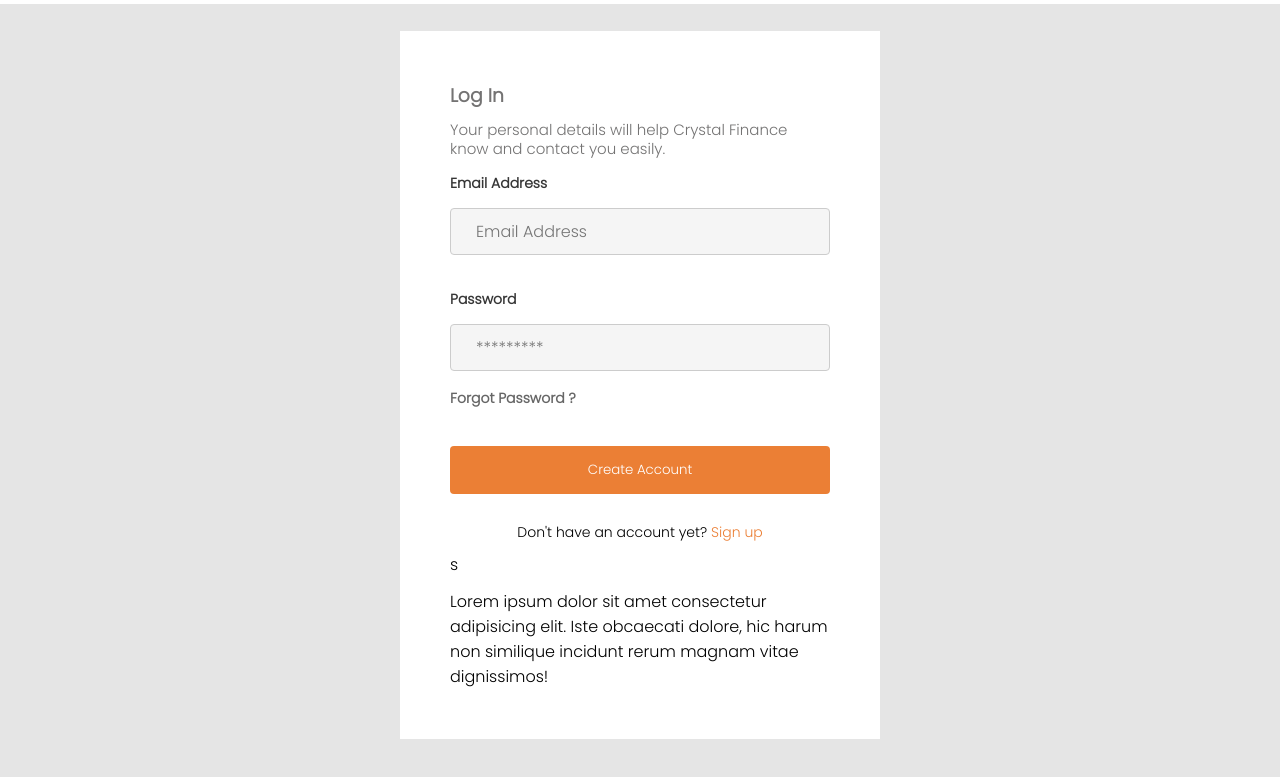
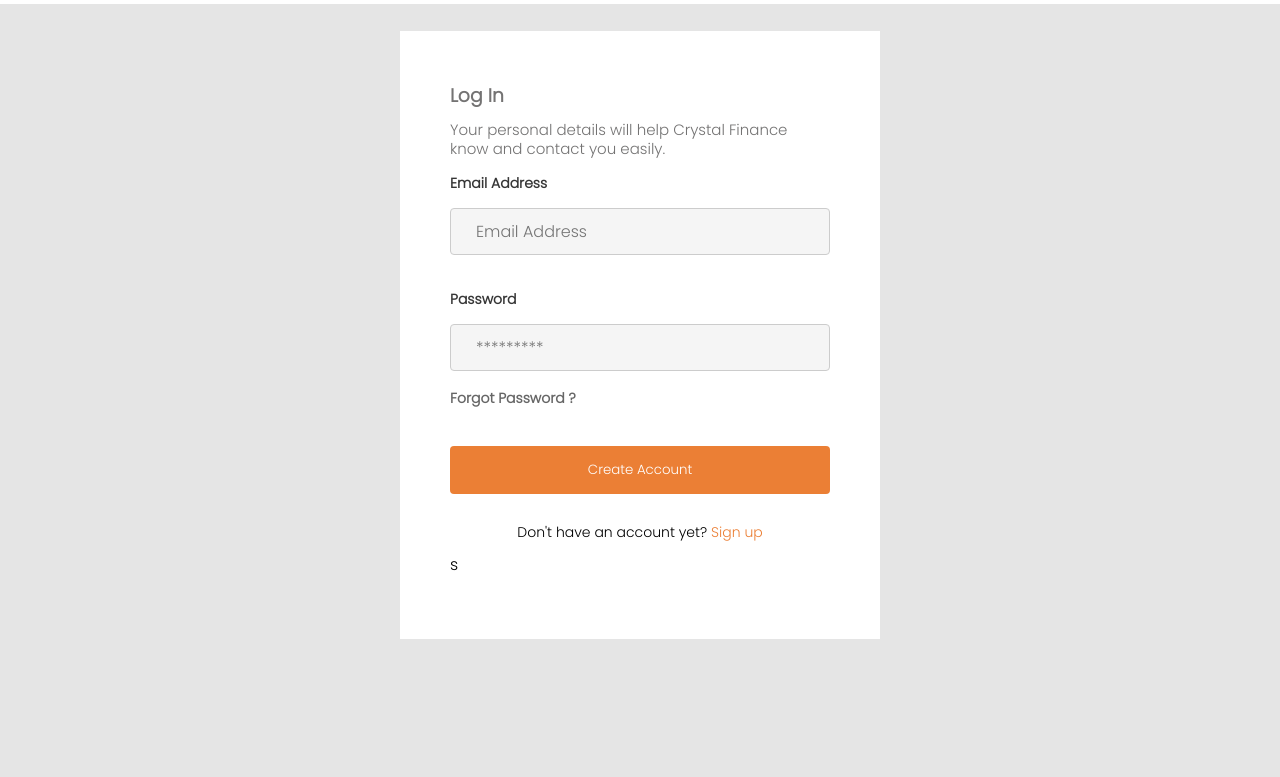
Before and after one commit to Manlikevee/repoNameHere, a plain HTML site: page login.html in a window 1280 px wide. Shown: the part 71-848 px from the top of the page. After the commit the page ends 800 px from the top, so only its background shows below. Drawn offline with Linux system fonts and the light colour scheme.

Commit message:
nw login

```diff
--- a/login.html
+++ b/login.html
@@ -122,7 +122,6 @@
 <div class="fi">
 
 
-    Lorem ipsum dolor sit amet consectetur adipisicing elit. Iste obcaecati dolore, hic harum non similique incidunt rerum magnam vitae dignissimos!
 </div>
             </div>
         </div>
```
